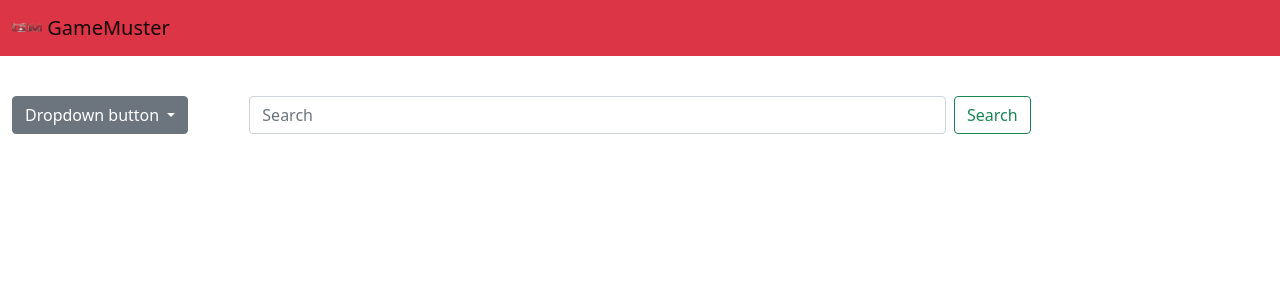
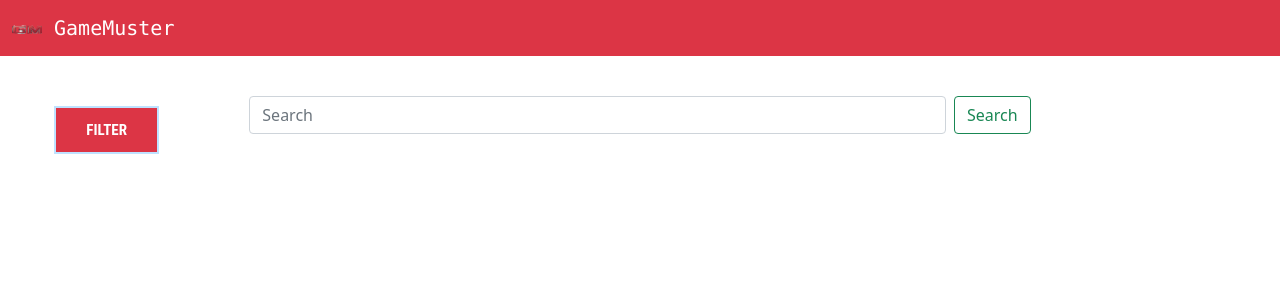
Before and after one commit to PavelPyasecky/PythonITechArtTraining, a Django app: page / in a window 1280 px wide. Shown: the top 300 px of the page. Run offline with Django 3.2, Linux system fonts and the light colour scheme; some libraries are stand-ins or nearby versions.

Commit message:
Sidebar in main.html

```diff
--- a/board/static/board/css/basic.css
+++ b/board/static/board/css/basic.css
@@ -1,3 +1,100 @@
 .search_form{
     padding-top: 40px;
 }
+
+/* Оформление панели */
+#side-checkbox {
+    display: none;
+}
+.side-panel {
+	position: fixed;
+	z-index: 999999;
+	top: 57px;
+	left: -360px;
+	background: #dc3545;
+	transition: all 0.5s;
+	width: 320px;
+	height: 100vh;
+	box-shadow: 10px 0 20px rgba(0,0,0,0.4);
+	color: #FFF;
+	padding: 40px 20px;
+}
+.side-title {
+	font-size: 20px;
+	padding-bottom: 10px;
+	margin-bottom: 20px;
+	border-bottom: 2px solid #BFE2FF;
+}
+/* Оформление кнопки на странице */
+.side-button-1-wr {
+	text-align: center; /* Контейнер для кнопки, чтобы было удобнее ее разместить */
+}
+.side-button-1 .side-b {
+	margin: 10px;
+	text-decoration: none;
+	position: relative;
+	font-size: 15px;
+	line-height: 20px;
+	padding: 12px 30px;
+	color: #FFF;
+	font-weight: bold;
+	text-transform: uppercase;
+	font-family: 'Roboto Condensed', Тahoma, sans-serif;
+	background: #dc3545;
+	cursor: pointer;
+	border: 2px solid #BFE2FF;
+}
+.side-button-1 .side-b:hover,
+.side-button-1 .side-b:active,
+.side-button-1 .side-b:focus {
+	color: #FFF;
+}
+.side-button-1 .side-b:after,
+.side-button-1 .side-b:before {
+	position: absolute;
+	height: 4px;
+	left: 50%;
+	bottom: -6px;
+	content: "";
+	transition: all 280ms ease-in-out;
+	width: 0;
+}
+
+.side-button-1 .side-b:before {
+	top: -6px;
+}
+.side-button-1 .side-b:hover:after,
+.side-button-1 .side-b:hover:before {
+	width: 100%;
+	left: 0;
+}
+/* Переключатели кнопки 1 */
+.side-button-1 .side-close {
+	display: none;
+}
+#side-checkbox:checked + .side-panel + .side-button-1-wr .side-button-1 {
+	display: none;
+}
+#side-checkbox:checked + .side-panel + .side-button-1-wr .side-button-1 {
+	display: block;
+}
+#side-checkbox:checked + .side-panel {
+	left: 0;
+}
+/* Оформление кнопки на панеле */
+.side-button-2 {
+	font-size: 30px;
+	border-radius: 20px;
+	position: absolute;
+	z-index: 1;
+	top: 8px;
+	right: 8px;
+	cursor: pointer;
+	transform: rotate(45deg);
+	color: #BFE2FF;
+	transition: all 280ms ease-in-out;
+}
+.side-button-2:hover {
+	transform: rotate(45deg) scale(1.1);
+	color: #FFF;
+}
--- a/board/templates/board/main.html
+++ b/board/templates/board/main.html
@@ -4,7 +4,6 @@
 
 
 {% block styles %}
-    <link rel="stylesheet" type="text/css" href="{% static 'board/css/basic.css' %}">
 {% endblock %}
 
 {% block filter %}
@@ -14,21 +13,42 @@
     <div class="container-fluid search_form">
         <div class="row ">
             <div class="col-sm-2">
-                <div class="dropdown">
-                    <button class="btn btn-secondary dropdown-toggle" type="button" id="dropdownMenuButton2"
-                            data-bs-toggle="dropdown" aria-expanded="false">
-                        Dropdown button
-                    </button>
-                    <ul class="dropdown-menu dropdown-menu-dark" aria-labelledby="dropdownMenuButton2">
-                        <li><a class="dropdown-item active" href="#">Action</a></li>
-                        <li><a class="dropdown-item" href="#">Another action</a></li>
-                        <li><a class="dropdown-item" href="#">Something else here</a></li>
-                        <li>
-                            <hr class="dropdown-divider">
-                        </li>
-                        <li><a class="dropdown-item" href="#">Separated link</a></li>
-                    </ul>
+                <input type="checkbox" id="side-checkbox"/>
+                <div class="side-panel">
+                    <label class="side-button-2" for="side-checkbox">+</label>
+                    <div class="side-title">Parameter selection</div>
+                    <div>Platforms:</div>
+                        <div class="form-check form-check-inline">
+                            <input class="form-check-input" type="checkbox" id="inlineCheckbox1" value="option1">
+                            <label class="form-check-label" for="inlineCheckbox1">PC</label>
+                        </div>
+
+                        <div class="form-check form-check-inline">
+                            <input class="form-check-input" type="checkbox" id="inlineCheckbox2" value="option2">
+                            <label class="form-check-label" for="inlineCheckbox2">PS4</label>
+                        </div>
+
+
+                        <div>Genres:</div>
+                        <div>
+                            <select class="form-select " aria-label="Default select example">
+                                <option value="1">Platformer</option>
+                                <option value="2">Shooter</option>
+                                <option value="3">Fighting</option>
+                            </select>
+                        </div>
+                        <div><label for="customRange3" class="form-label">User rating:</label>
+                            <input type="range" class="form-range" min="0" max="5" step="0.5" id="customRange3"></div>
+                        <hr class="dropdown-divider">
+
+                        <button type="button" class="btn btn-light text-danger">Apply</button>
                 </div>
+                <div class="side-button-1-wr">
+                    <label class="side-button-1" for="side-checkbox">
+                        <div class="side-b">Filter</div>
+                    </label>
+                </div>
+
             </div>
             <div class="col-sm">
                 <div class="container-fluid">
@@ -36,9 +56,13 @@
                         <input class="form-control me-2" type="search" placeholder="Search" aria-label="Search">
                         <button class="btn btn-outline-success" type="submit">Search</button>
                     </form>
+                    <div class="row ">
+
+                    </div>
                 </div>
             </div>
             <div class="col-sm-2"></div>
         </div>
     </div>
+
 {% endblock %}
--- a/board/templates/layout/basic.html
+++ b/board/templates/layout/basic.html
@@ -7,12 +7,14 @@
     <title>{% block title %}GameMuster{% endblock %}</title>
     {% block  styles %}{% endblock %}
     {% block scripts %}{% endblock %}
-    <link rel="stylesheet" type="text/css" href="{% static 'bootstrap/css/bootstrap.css' %}">
+    <link rel="stylesheet" type="text/css" href="{% static 'bootstrap/css/bootstrap.min.css' %}">
+    <link rel="stylesheet" type="text/css" href="{% static 'board/css/basic.css' %}">
+
 </head>
 <body>
 <nav class="navbar navbar-light bg-danger">
   <div class="container-fluid">
-    <a class="navbar-brand" href="#">
+    <a class="navbar-brand text-white font-monospace" href="#">
       <img src="{% static 'board/img/logo.png' %}" alt="" width="30" height="24" class="d-inline-block align-text-top">
       GameMuster
     </a>
```
